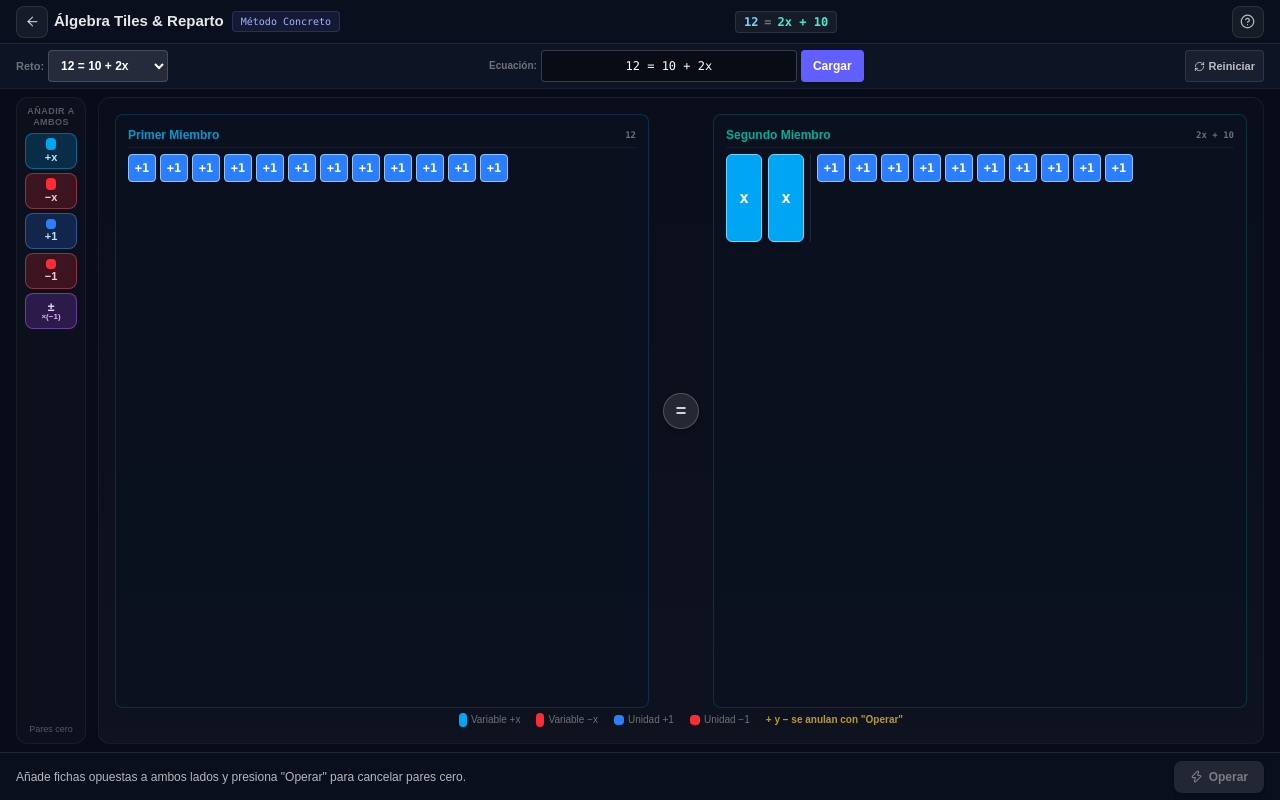
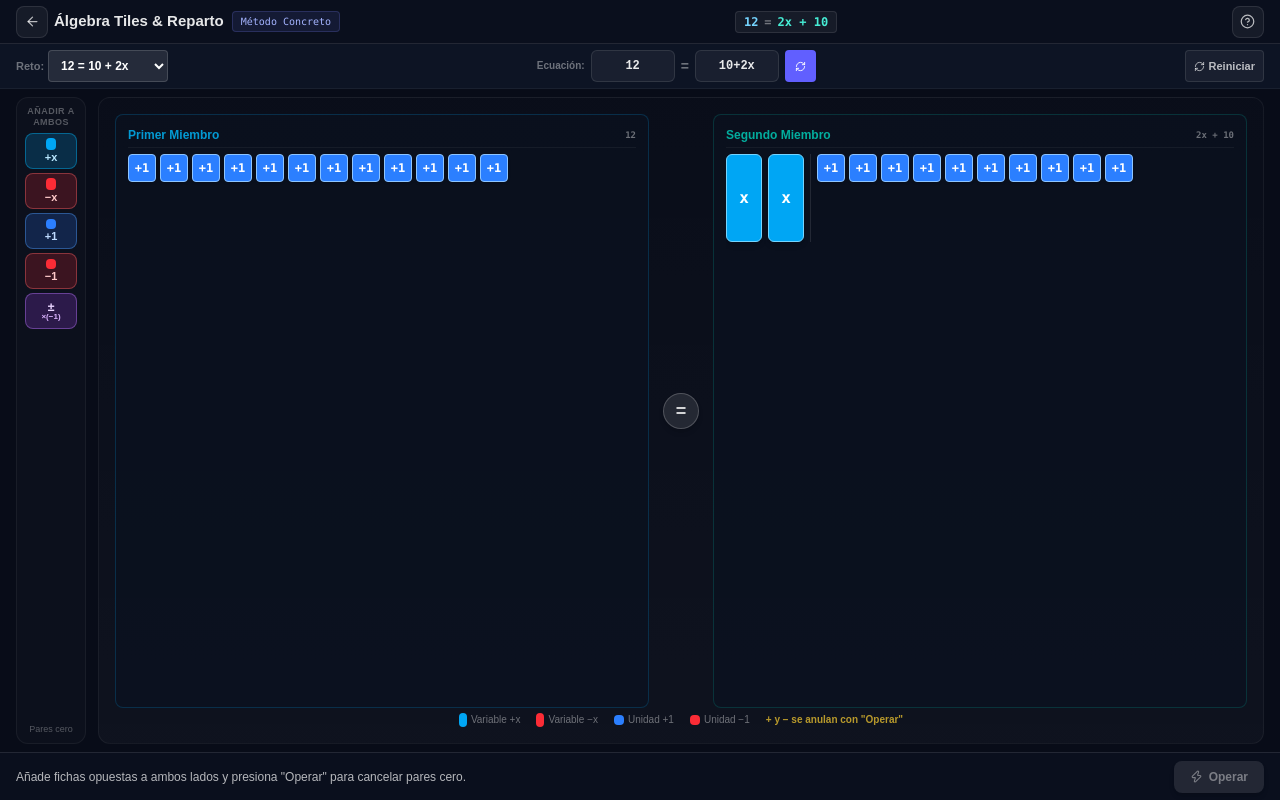
Before and after one commit to tucno21/matematica, a React (Vite) app: page /balanza-ecuacion in a window 1280 px wide. Built offline with nearby package versions, Linux system fonts and the light colour scheme.

Commit message:
feat(algeblocks): agregar teclado virtual flotante para edicion tactil de la ecuacion

```diff
--- a/src/views/AlgeblocksEcuacionView.tsx
+++ b/src/views/AlgeblocksEcuacionView.tsx
@@ -23,6 +23,13 @@ const PRESETS: PresetEq[] = [
   { label: '2x - 3 = 5', eq: '2x - 3 = 5', desc: 'Neutralizar -3 sumando +3 a ambos lados' },
   { label: '4x - 2 = 2x + 6', eq: '4x - 2 = 2x + 6', desc: 'Restar 2x y sumar +2 a ambos lados' },
   { label: '3x - 1 = 8', eq: '3x - 1 = 8', desc: 'Neutralizar -1 sumando +1' },
+]
+
+const KB_ROWS = [
+  ['1', '2', '3', 'x', '⌫'],
+  ['4', '5', '6', '2x', '+'],
+  ['7', '8', '9', '3x', '−'],
+  ['0', 'C', '✓'],
 ]
 
 function parseSideTerms(raw: string): { vars: number; units: number } {
@@ -111,8 +118,10 @@ export default function AlgeblocksEcuacionView() {
   const [showHelp, setShowHelp] = useState(false)
   const [selectedPreset, setSelectedPreset] = useState('0')
 
-  // Entrada de ecuación completa (soporta formato libre ej. "12 = 10 + 2x" o "5 - 3x = 2x - 10")
-  const [fullEqInput, setFullEqInput] = useState(PRESETS[0].eq)
+  // Estado del teclado virtual
+  const [kbL, setKbL] = useState('12')
+  const [kbR, setKbR] = useState('10+2x')
+  const [activeKb, setActiveKb] = useState<'left' | 'right' | null>(null)
 
   // Estado del tapete
   const [leftTiles, setLeftTiles] = useState<AlgeTerm[]>(() => {
@@ -136,8 +145,8 @@ export default function AlgeblocksEcuacionView() {
   // Cargar ecuación procesando ambos miembros
   const handleLoadEquation = useCallback((raw: string, desc?: string) => {
     const parts = raw.split('=')
-    const rawL = parts[0] || '0'
-    const rawR = parts.length > 1 ? parts.slice(1).join('=') : '0'
+    const rawL = parts[0]?.trim() || '0'
+    const rawR = parts.length > 1 ? parts.slice(1).join('=').trim() : '0'
 
     const pL = parseSideTerms(rawL)
     const pR = parseSideTerms(rawR)
@@ -145,24 +154,39 @@ export default function AlgeblocksEcuacionView() {
     setIsDivided(false)
     setCancelledIds(new Set())
     setHistory([])
+    setActiveKb(null)
     setLeftTiles(createTilesFromCounts(pL.vars, pL.units, 'L'))
     setRightTiles(createTilesFromCounts(pR.vars, pR.units, 'R'))
-    setFbMsg(desc || `Ecuación cargada: ${rawL.trim()} = ${rawR.trim()}`)
+    setFbMsg(desc || `Ecuación cargada: ${rawL} = ${rawR}`)
   }, [])
 
   const handleSelectPreset = (idxStr: string) => {
     setSelectedPreset(idxStr)
     const idx = parseInt(idxStr, 10)
     if (!isNaN(idx) && PRESETS[idx]) {
-      setFullEqInput(PRESETS[idx].eq)
+      const parts = PRESETS[idx].eq.split('=')
+      const l = parts[0]?.trim() || ''
+      const r = parts[1]?.trim() || ''
+      setKbL(l)
+      setKbR(r)
       handleLoadEquation(PRESETS[idx].eq, PRESETS[idx].desc)
     }
   }
 
-  const handleCustomSubmit = (e?: React.FormEvent) => {
-    if (e) e.preventDefault()
-    handleLoadEquation(fullEqInput)
-  }
+  // Manejo de teclas del teclado virtual
+  const handleKb = useCallback((key: string) => {
+    const set = activeKb === 'left' ? setKbL : setKbR
+    if (key === '⌫') {
+      set(prev => prev.slice(0, -1))
+    } else if (key === 'C') {
+      set('')
+    } else if (key === '✓') {
+      setActiveKb(null)
+      handleLoadEquation(`${kbL} = ${kbR}`)
+    } else {
+      set(prev => prev + key)
+    }
+  }, [activeKb, kbL, kbR, handleLoadEquation])
 
   // Contadores algebraicos reales en cada miembro
   const xCountL = leftTiles.filter(t => t.type === 'x').reduce((acc, t) => acc + t.sign, 0)
@@ -345,8 +369,8 @@ export default function AlgeblocksEcuacionView() {
         </button>
       </header>
 
-      {/* ── 2. Barra de Control / Entrada de Ecuación Unificada (36-44px) ── */}
-      <div className="relative shrink-0 flex items-center justify-between gap-1.5 sm:gap-2 lg:gap-3 border-b border-white/5 bg-[#0d1424] px-2 lg:px-4 py-1 lg:py-1.5 text-[11px] lg:text-xs overflow-x-auto">
+      {/* ── 2. Barra de Control / Entrada con Teclado Virtual (36-44px) ── */}
+      <div className="relative shrink-0 flex items-center justify-between gap-1.5 sm:gap-2 lg:gap-3 border-b border-white/5 bg-[#0d1424] px-2 lg:px-4 py-1 lg:py-1.5 text-[11px] lg:text-xs">
         {/* Selector de Presets */}
         <div className="flex items-center gap-1 shrink-0">
           <span className="text-[10px] lg:text-[11px] text-white/40 font-semibold hidden sm:inline">Reto:</span>
@@ -363,25 +387,46 @@ export default function AlgeblocksEcuacionView() {
           </select>
         </div>
 
-        {/* Entrada de ecuación personalizada (caja unificada) */}
-        <form onSubmit={handleCustomSubmit} className="flex items-center gap-1 shrink-0">
+        {/* Entrada de ecuación interactiva con Teclado Virtual */}
+        <div className="flex items-center gap-1 sm:gap-1.5 shrink-0">
           <span className="text-[10px] text-white/40 font-semibold hidden md:inline">Ecuación:</span>
-          <input
-            type="text"
-            value={fullEqInput}
-            onChange={e => setFullEqInput(e.target.value)}
-            placeholder="ej. 12 = 10 + 2x o 5 - 3x = 2x - 10"
-            className="w-36 sm:w-48 lg:w-64 h-7 lg:h-8 px-2 rounded bg-black/40 border border-white/20 font-mono text-[10px] sm:text-[11px] lg:text-xs text-center text-white placeholder-white/30 focus:border-indigo-400 focus:outline-none"
-            title="Escribe cualquier ecuación lineal (ej. 12 = 10 + 2x o 5 - 3x = 2x - 10)"
-          />
           <button
-            type="submit"
-            className="h-7 lg:h-8 px-2.5 sm:px-3 rounded bg-indigo-500 hover:bg-indigo-400 text-white font-bold text-[10px] sm:text-[11px] lg:text-xs active:scale-95 transition-all shadow-sm shrink-0"
+            type="button"
+            onClick={() => setActiveKb(activeKb === 'left' ? null : 'left')}
+            className={`h-7 lg:h-8 min-w-[56px] sm:min-w-[70px] lg:min-w-[84px] px-2 rounded-md font-mono text-[10px] sm:text-[11px] lg:text-xs font-bold border transition-all truncate text-center ${
+              activeKb === 'left'
+                ? 'border-indigo-400 bg-indigo-500/20 text-indigo-200 ring-1 ring-indigo-400/50'
+                : 'border-white/10 bg-white/5 text-white/90 hover:bg-white/10'
+            }`}
+            title="Tocar para editar 1° miembro con teclado virtual"
+            style={{ fontFamily: "'JetBrains Mono', monospace" }}
+          >
+            {kbL || '0'}
+          </button>
+          <span className="text-white/40 font-bold text-xs lg:text-sm shrink-0">=</span>
+          <button
+            type="button"
+            onClick={() => setActiveKb(activeKb === 'right' ? null : 'right')}
+            className={`h-7 lg:h-8 min-w-[56px] sm:min-w-[70px] lg:min-w-[84px] px-2 rounded-md font-mono text-[10px] sm:text-[11px] lg:text-xs font-bold border transition-all truncate text-center ${
+              activeKb === 'right'
+                ? 'border-indigo-400 bg-indigo-500/20 text-indigo-200 ring-1 ring-indigo-400/50'
+                : 'border-white/10 bg-white/5 text-white/90 hover:bg-white/10'
+            }`}
+            title="Tocar para editar 2° miembro con teclado virtual"
+            style={{ fontFamily: "'JetBrains Mono', monospace" }}
+          >
+            {kbR || '0'}
+          </button>
+          <button
+            type="button"
+            onClick={() => handleLoadEquation(`${kbL} = ${kbR}`)}
+            className="h-7 lg:h-8 px-2 sm:px-2.5 rounded bg-indigo-500 hover:bg-indigo-400 text-white font-bold text-[10px] sm:text-[11px] lg:text-xs active:scale-95 transition-all shadow-sm shrink-0 flex items-center gap-1"
             title="Cargar y graficar ecuación"
           >
-            Cargar
+            <RefreshCw size={11} />
+            <span className="hidden xs:inline">Cargar</span>
           </button>
-        </form>
+        </div>
 
         {/* Botones Deshacer y Reiniciar */}
         <div className="flex items-center gap-1 shrink-0">
@@ -397,7 +442,7 @@ export default function AlgeblocksEcuacionView() {
           )}
 
           <button
-            onClick={() => handleLoadEquation(fullEqInput)}
+            onClick={() => handleLoadEquation(`${kbL} = ${kbR}`)}
             className="h-7 lg:h-8 px-1.5 sm:px-2 rounded bg-white/5 hover:bg-white/10 text-white/70 border border-white/10 text-[10px] sm:text-[11px] font-bold flex items-center gap-1 shrink-0 active:scale-95 transition-all"
             title="Reiniciar ecuación actual"
           >
@@ -405,6 +450,85 @@ export default function AlgeblocksEcuacionView() {
             <span className="hidden sm:inline">Reiniciar</span>
           </button>
         </div>
+
+        {/* ── Teclado Virtual Flotante (Popover Overlay) ── */}
+        {activeKb && (
+          <>
+            {/* Backdrop invisible para cerrar al hacer clic afuera */}
+            <div
+              className="fixed inset-0 z-40"
+              onClick={() => setActiveKb(null)}
+            />
+
+            <div className="absolute left-2 sm:left-24 top-9 sm:top-10 lg:top-12 z-50 w-[270px] sm:w-[290px] lg:w-[320px] bg-[#0c1529] p-2.5 lg:p-3 rounded-xl border border-indigo-500/40 shadow-2xl space-y-1.5 lg:space-y-2 backdrop-blur-md">
+              {/* Selector de Miembro y Botón Cerrar */}
+              <div className="flex items-center justify-between text-[11px] lg:text-xs text-white/50 px-0.5">
+                <div className="flex items-center gap-1 bg-white/5 p-0.5 rounded-lg border border-white/10">
+                  <button
+                    type="button"
+                    onClick={() => setActiveKb('left')}
+                    className={`px-2 py-0.5 rounded text-[10px] font-bold transition-all ${
+                      activeKb === 'left' ? 'bg-indigo-500 text-white shadow-sm' : 'text-white/60 hover:text-white'
+                    }`}
+                  >
+                    1° Miembro
+                  </button>
+                  <button
+                    type="button"
+                    onClick={() => setActiveKb('right')}
+                    className={`px-2 py-0.5 rounded text-[10px] font-bold transition-all ${
+                      activeKb === 'right' ? 'bg-indigo-500 text-white shadow-sm' : 'text-white/60 hover:text-white'
+                    }`}
+                  >
+                    2° Miembro
+                  </button>
+                </div>
+                <button
+                  type="button"
+                  onClick={() => setActiveKb(null)}
+                  className="text-white/40 hover:text-white p-0.5 text-xs font-bold"
+                  title="Cerrar teclado"
+                >
+                  ✕
+                </button>
+              </div>
+
+              {/* Display del miembro en edición */}
+              <div
+                className="text-center font-mono text-white text-xs lg:text-sm py-1 px-2 bg-white/5 rounded border border-white/10 min-h-[28px] flex items-center justify-center font-bold tracking-wider"
+                style={{ fontFamily: "'JetBrains Mono', monospace" }}
+              >
+                {activeKb === 'left' ? kbL || '0' : kbR || '0'}
+              </div>
+
+              {/* Teclas */}
+              <div className="grid grid-cols-5 gap-1 lg:gap-1.5">
+                {KB_ROWS.flat().map((k, i) => {
+                  const isOp = k === '+' || k === '−'
+                  const isDel = k === '⌫'
+                  const isClr = k === 'C'
+                  const isOk = k === '✓'
+                  let cls = 'h-7 lg:h-8 rounded text-[11px] lg:text-xs font-bold active:scale-95 transition-all flex items-center justify-center '
+                  if (isOk) cls += 'col-span-3 bg-emerald-500/25 text-emerald-300 border border-emerald-400/30 hover:bg-emerald-500/35'
+                  else if (isDel) cls += 'bg-red-500/20 text-red-300 border border-red-400/30 hover:bg-red-500/30'
+                  else if (isClr) cls += 'bg-red-500/15 text-red-300/70 border border-red-400/20 hover:bg-red-500/25'
+                  else if (isOp) cls += 'bg-sky-500/20 text-sky-300 border border-sky-400/30 hover:bg-sky-500/30'
+                  else cls += 'bg-white/10 text-white border border-white/10 hover:bg-white/15'
+                  return (
+                    <button
+                      key={`${k}-${i}`}
+                      type="button"
+                      className={cls}
+                      onClick={() => handleKb(k)}
+                    >
+                      {k}
+                    </button>
+                  )
+                })}
+              </div>
+            </div>
+          </>
+        )}
       </div>
 
       {/* ── 3. Área de Trabajo: Tapete de Álgebra (flex-1 min-h-0) ── */}
@@ -731,7 +855,7 @@ export default function AlgeblocksEcuacionView() {
       >
         <ol className="space-y-2 text-white/80 text-xs leading-relaxed list-decimal list-inside pb-2">
           <li>
-            <strong className="text-white">Ingresar cualquier ecuación lineal</strong>: Escribe la ecuación completa en la casilla superior (ej. <span className="font-mono text-sky-300">12 = 10 + 2x</span> o <span className="font-mono text-sky-300">5 - 3x = 2x - 10</span>) o elige un reto prefijado y pulsa <strong className="text-indigo-400">Cargar</strong>. Todas las cantidades positivas y negativas se graficarán fielmente en cada miembro.
+            <strong className="text-white">Teclado virtual para editar</strong>: Toca la casilla del primer o segundo miembro para abrir el teclado virtual interactivo e ingresar números, operaciones y variables (ej. <span className="font-mono text-sky-300">12</span> = <span className="font-mono text-teal-300">10 + 2x</span> o <span className="font-mono text-sky-300">5 - 3x</span> = <span className="font-mono text-teal-300">2x - 10</span>) y pulsa <strong className="text-emerald-400">✓</strong> o <strong className="text-indigo-400">Cargar</strong>.
           </li>
           <li>
             <strong className="text-white">Añadir fichas a ambos lados</strong>: Usa los botones laterales (<strong className="text-sky-300">+x</strong>, <strong className="text-red-300">−x</strong>, <strong className="text-blue-300">+1</strong>, <strong className="text-red-300">−1</strong>) para agregar la misma cantidad a ambos miembros manteniendo la igualdad. Las fichas no desaparecen de inmediato para que veas los pares opuestos conviviendo.
```
